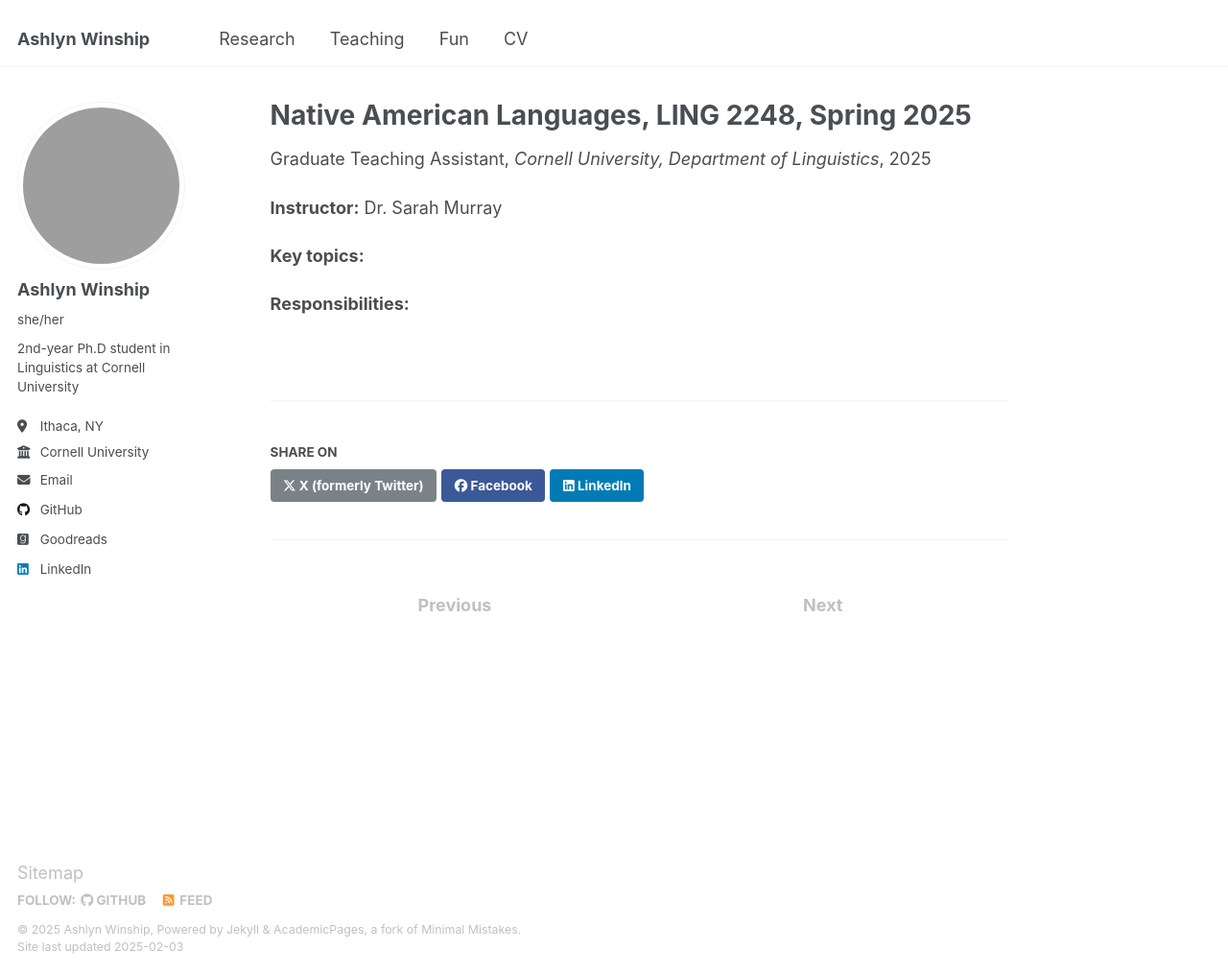
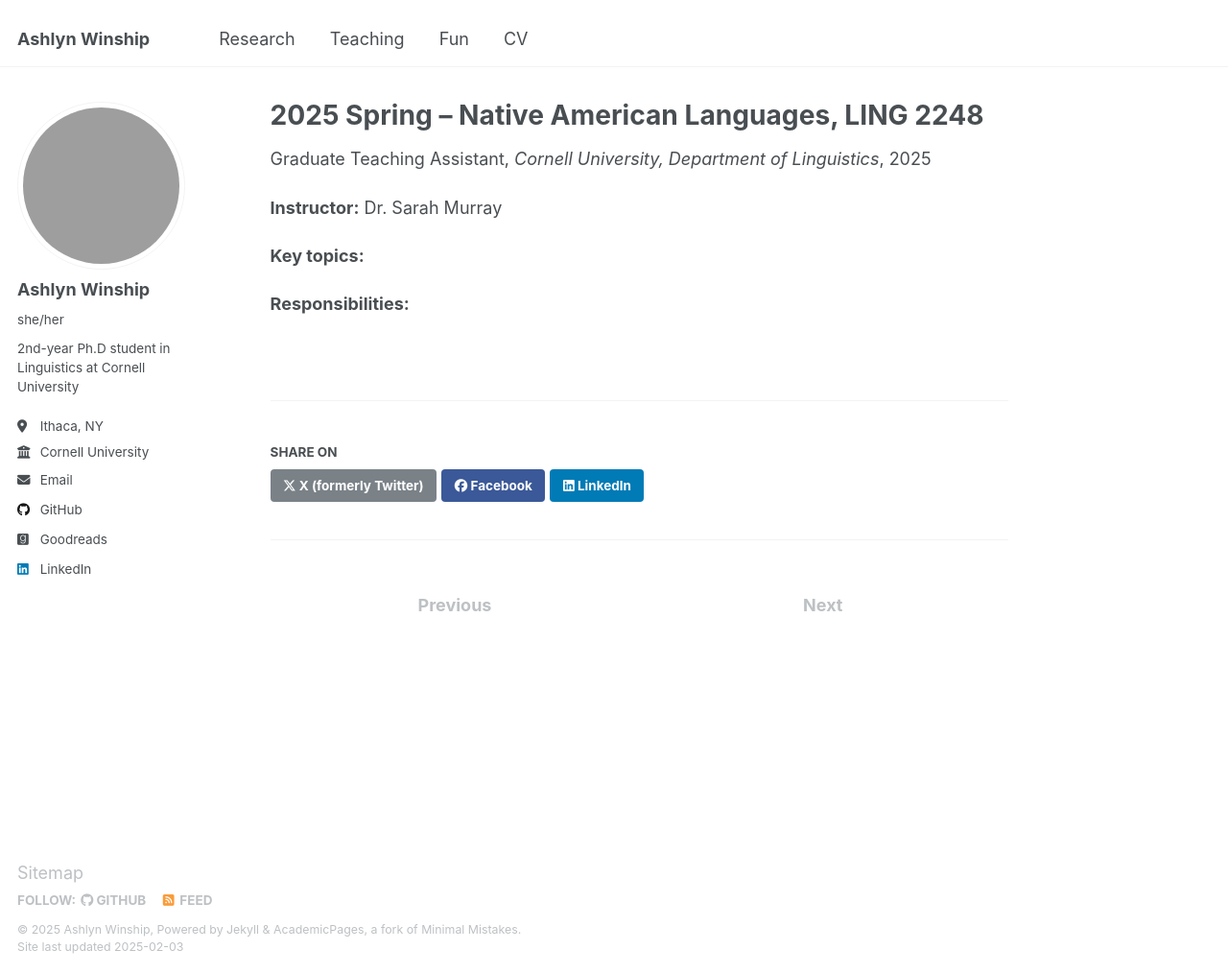
Before and after one commit to ashlynwinship/ashlynwinship.github.io, a Jekyll site: the page built from _teaching/nal_spring_25.md, in a window 1280 px wide and 1015 px high. Shown: the whole window at 96% size. Built offline with Jekyll 4.4.1, drawn with Linux system fonts in a browser that asks for light colours; grey boxes are pictures that could not be loaded.

```diff
--- a/_teaching/nal_spring_25.md
+++ b/_teaching/nal_spring_25.md
@@ -1,5 +1,5 @@
 ---
-title: "Native American Languages, LING 2248, Spring 2025"
+title: "2025 Spring -- Native American Languages, LING 2248"
 collection: teaching
 type: "Graduate Teaching Assistant"
 permalink: /teaching/nal_spring_25
```
